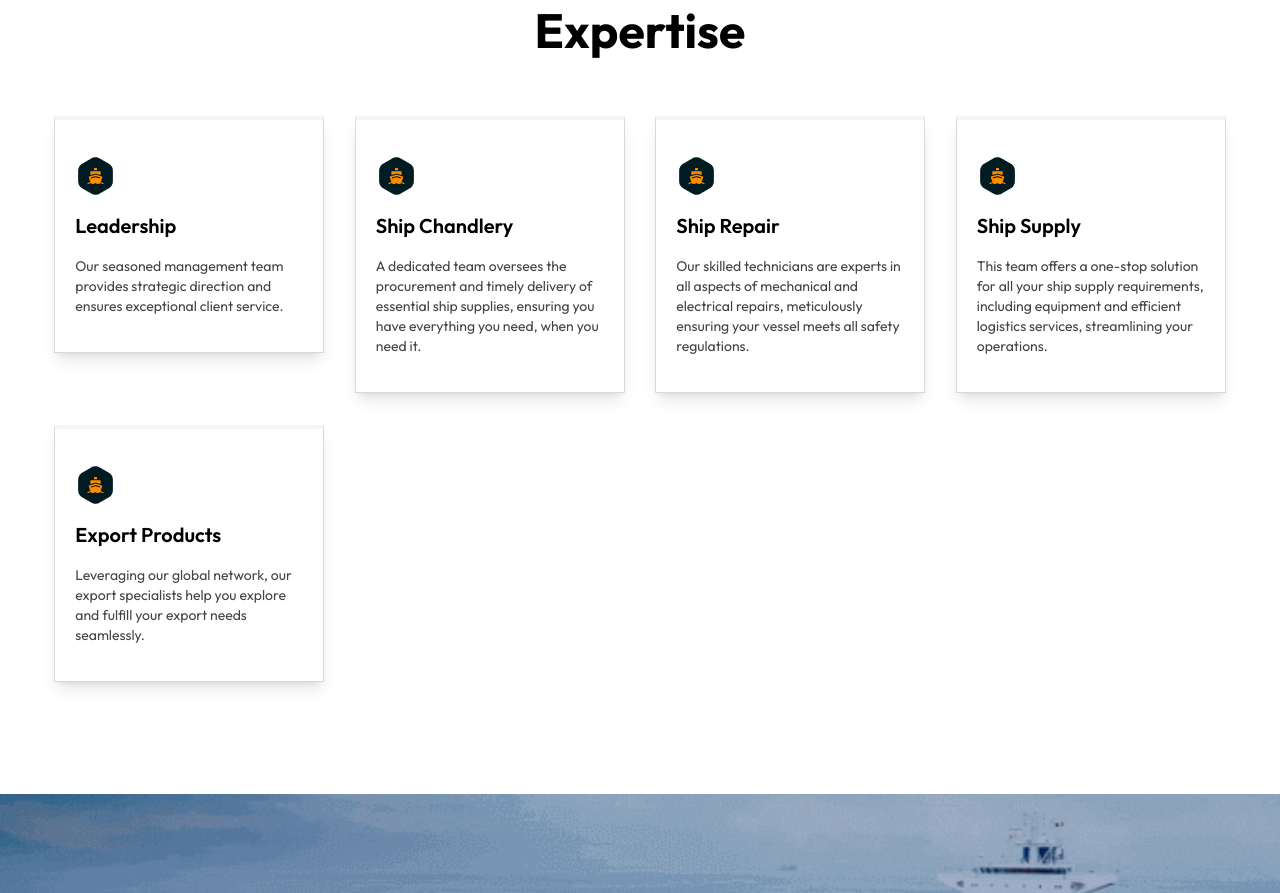
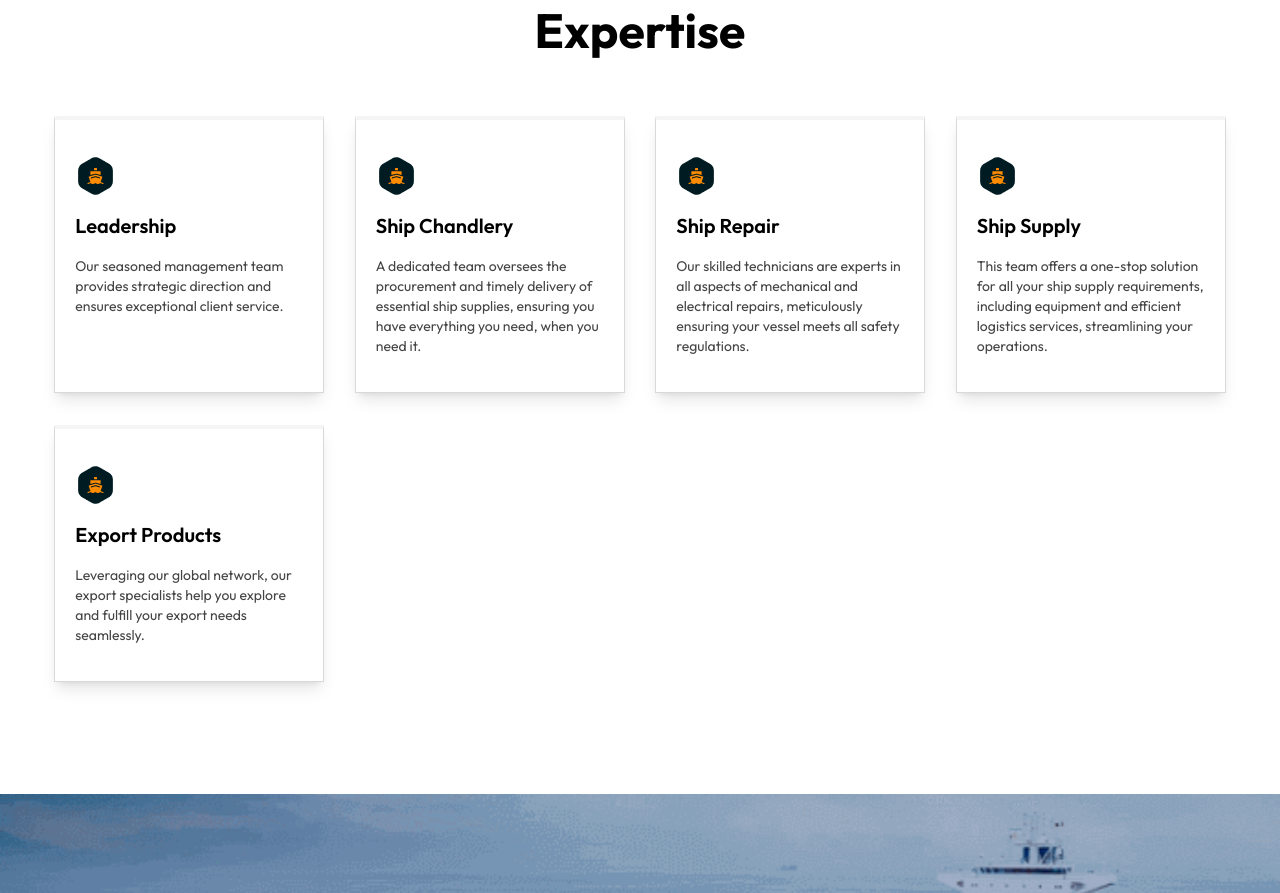
Before and after one commit to BackBenchersItHouse/Umeew-maritime, a React (Vite) app: page /about-us in a window 1280 px wide. Shown: the part 2266-3159 px from the top of the page. Built offline with nearby package versions, Linux system fonts and the light colour scheme.

Commit message:
some issues fixed

```diff
--- a/src/Routes/Routes.jsx
+++ b/src/Routes/Routes.jsx
@@ -37,11 +37,11 @@ const router = createBrowserRouter([
         element: <ShipSupply />,
       },
       {
-        path: "/service/logistics-services",
+        path: "/service/logistics",
         element: <Logistics />,
       },
       {
-        path: "/service/export-products-services",
+        path: "/service/export-products",
         element: <ExportProducts />,
       },
       {
--- a/src/components/Cards/CommitmentCard.jsx
+++ b/src/components/Cards/CommitmentCard.jsx
@@ -2,7 +2,7 @@ const CommitmentCard = ({ id, icon, title, subTitle }) => {
   // console.log(title);
   return (
     <div
-      className={`min-w-[270px] max-w-[370px] max-h-full text-left py-9 px-5 space-y-4 border border-t-4 border-t-accent/5 border-accent/20 shadow-lg hover:translate-y-1 duration-300 hover:border-t-4 hover:border-t-secondary ${
+      className={`min-w-[270px] max-w-[370px] min-h-full text-left py-9 px-5 space-y-4 border border-t-4 border-t-accent/5 border-accent/20 shadow-lg hover:translate-y-1 duration-300 hover:border-t-4 hover:border-t-secondary ${
         id === 3 ? "lg:col-span-full xl:col-auto" : ""
       }`}
       key={id}
```
